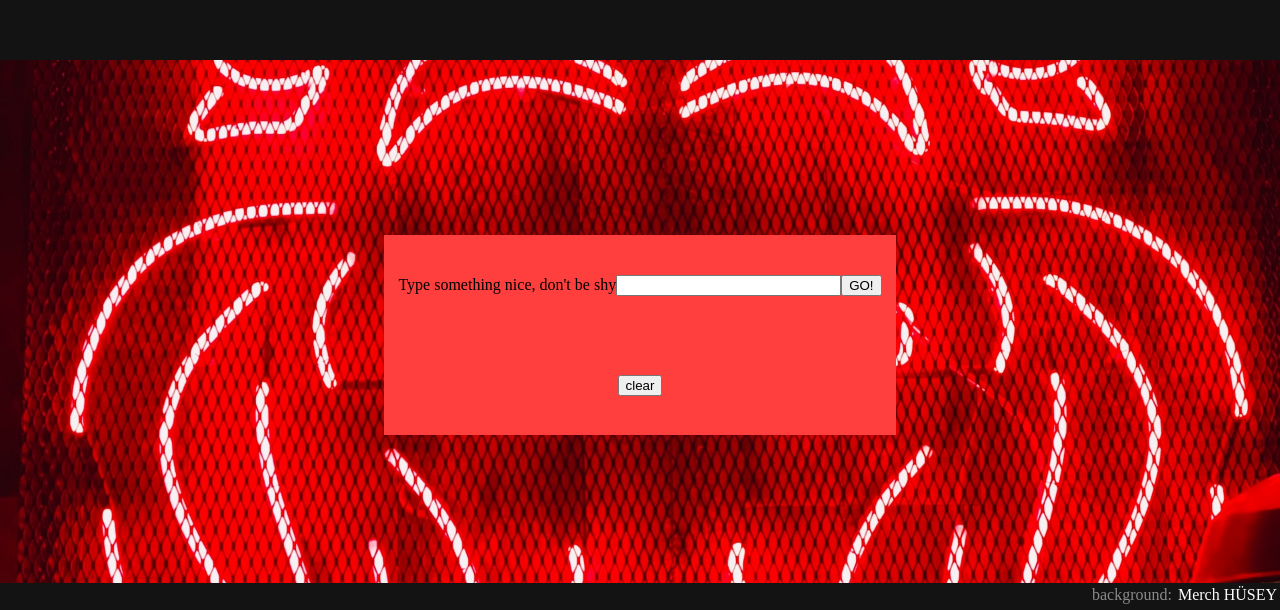
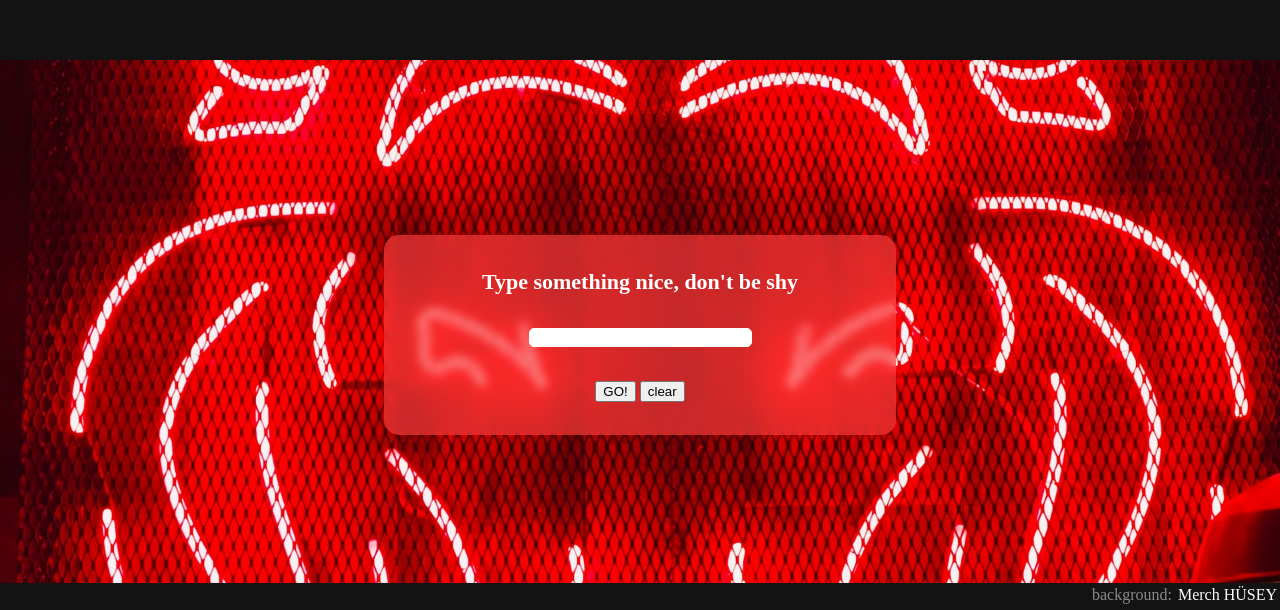
Before and after one commit to rockysfairat/alphabet, a plain HTML site: page index.html in a window 1280 px wide. Shown: the part 190-800 px from the top of the page. Drawn offline with Linux system fonts and the light colour scheme.

Commit message:
Styled the input field / label

```diff
--- a/index.html
+++ b/index.html
@@ -19,8 +19,10 @@
         maxlength="20"
         size="25"
       />
-      <button id="displayTXTbtn">GO!</button>
-      <button id="clearTXTbtn">clear</button>
+      <div>
+        <button id="displayTXTbtn">GO!</button>
+        <button id="clearTXTbtn">clear</button>
+      </div>
     </div>
     <footer>
       <p>background:</p>
--- a/style.css
+++ b/style.css
@@ -73,14 +73,34 @@ footer a:focus::after {
   transform: translate3d(0, 0, 0);
 }
 
+/* Input filed: */
+
 .inputWrapper {
   align-items: center;
-  background-color: rgba(255, 62, 62, 1);
+  background-color: rgba(255, 62, 62, 0.65);
+  backdrop-filter: blur(5px);
+  border-radius: 15px;
   display: flex;
   flex-wrap: wrap;
   height: 200px;
-  justify-content: center;
+  justify-content: space-evenly;
+  flex-direction: column;
   width: 40%;
+}
+
+label {
+  font-size: 22px;
+  font-weight: 600;
+  color: #fff;
+}
+
+input {
+  border-radius: 5px;
+  border: solid 1px #fff;
+}
+
+input:focus {
+  outline: #fff solid 5px;
 }
 
 .character {
```
